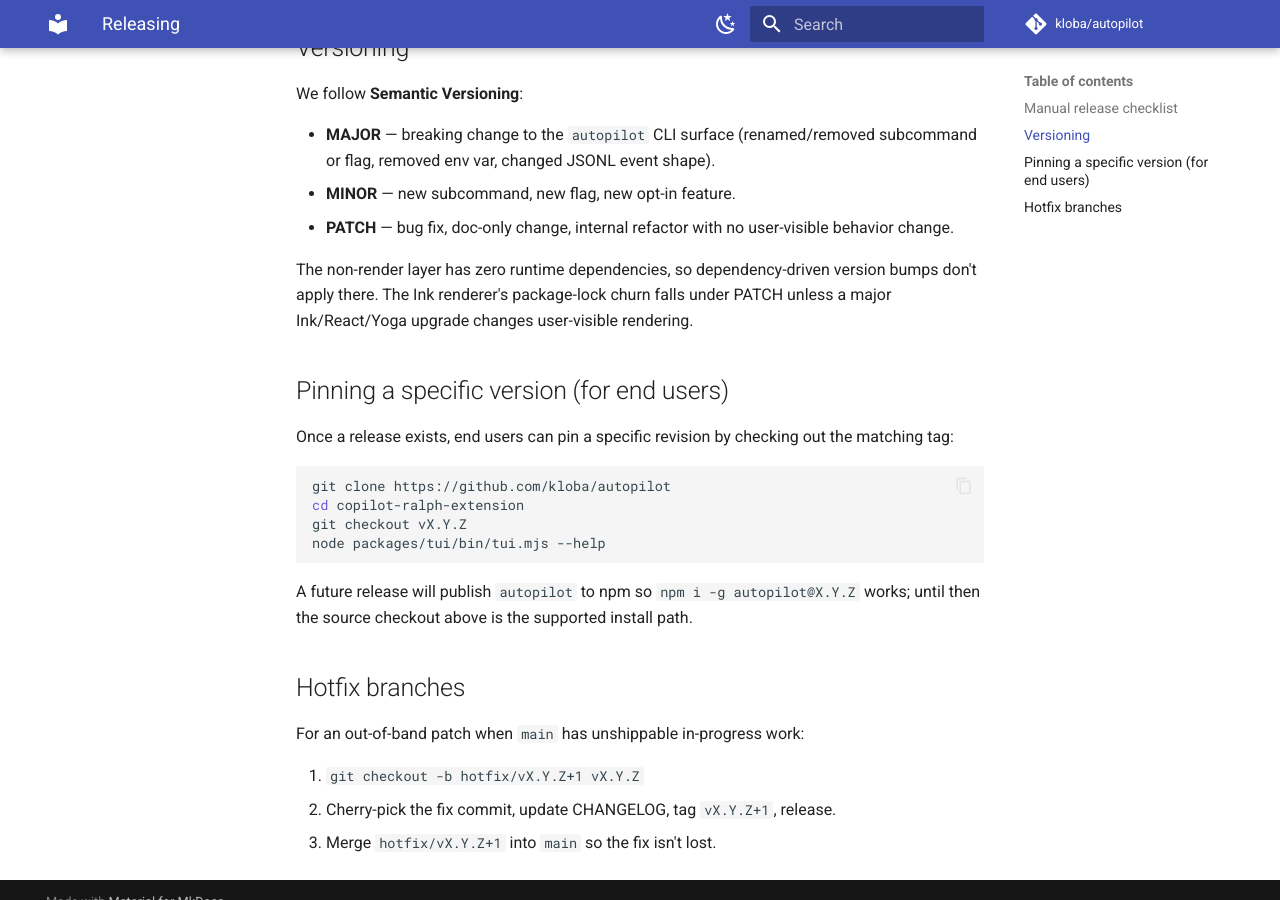
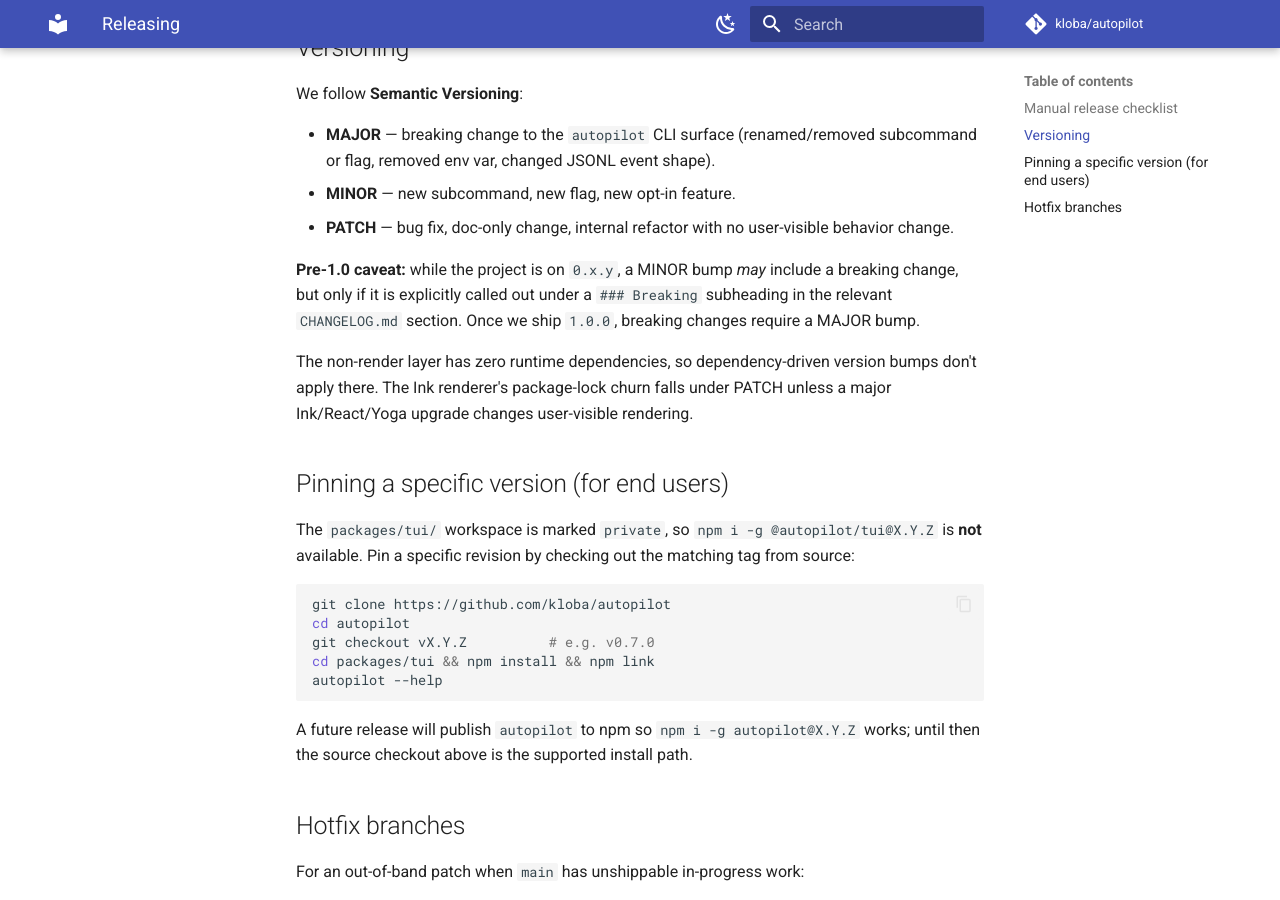
Before and after one commit to kloba/copilot-ralph-extension, an MkDocs documentation site: the page built from docs/RELEASING.md, in a window 1280 px wide and 900 px high, scrolled down 1072 px. Built offline with MkDocs 1.6.1 and Material for MkDocs 9.7.7, drawn with Linux system fonts in a browser that asks for light colours; comment, search, counter and statistics services are not loaded; some of the changed text lies outside the part shown.

Commit message:
docs(releasing): rebrand to autopilot + update for 0.7.x reality
Drop self-referential `copilot-ralph-extension` aliasing in the opening
sentence and standardise on `autopilot`. Document the pre-1.0 SemVer
caveat (`### Breaking` subheading allows MINOR-bump breaking changes
until 1.0). Replace the broken `npm i -g @autopilot/tui@X.Y.Z` pin
example — the `packages/tui/` workspace is `private` — with the
canonical source-checkout + `npm link` flow that wires up the
`autopilot` global bin.

````diff
--- a/docs/RELEASING.md
+++ b/docs/RELEASING.md
@@ -1,6 +1,6 @@
 # Releasing
 
-`copilot-ralph-extension` ships as the `autopilot` standalone TUI app. There is **no npm publish** today; releases are tagged commits on `main` plus an annotated GitHub Release page. The auto-attached source zipball / tarball is the canonical download.
+`autopilot` ships as a standalone TUI app for autonomous Copilot CLI loops. There is **no npm publish** today; releases are tagged commits on `main` plus an annotated GitHub Release page. The auto-attached source zipball / tarball is the canonical download.
 
 A tag-driven release-automation workflow ships at [`.github/workflows/release.yml`](../.github/workflows/release.yml) (see issue [#10](https://github.com/kloba/autopilot/issues/10) for the rationale). Pushing a `vX.Y.Z` tag verifies `package.json` matches the tag, asserts a matching `CHANGELOG.md` section exists, runs `npm test` + `npm run check`, and creates the GitHub Release with the matching changelog section as the body. The manual checklist below is the fallback when the workflow is unavailable or you need to cut a release out-of-band.
 
@@ -36,17 +36,20 @@
 - **MINOR** — new subcommand, new flag, new opt-in feature.
 - **PATCH** — bug fix, doc-only change, internal refactor with no user-visible behavior change.
 
+**Pre-1.0 caveat:** while the project is on `0.x.y`, a MINOR bump _may_ include a breaking change, but only if it is explicitly called out under a `### Breaking` subheading in the relevant `CHANGELOG.md` section. Once we ship `1.0.0`, breaking changes require a MAJOR bump.
+
 The non-render layer has zero runtime dependencies, so dependency-driven version bumps don't apply there. The Ink renderer's package-lock churn falls under PATCH unless a major Ink/React/Yoga upgrade changes user-visible rendering.
 
 ## Pinning a specific version (for end users)
 
-Once a release exists, end users can pin a specific revision by checking out the matching tag:
+The `packages/tui/` workspace is marked `private`, so `npm i -g @autopilot/tui@X.Y.Z` is **not** available. Pin a specific revision by checking out the matching tag from source:
 
 ```bash
 git clone https://github.com/kloba/autopilot
-cd copilot-ralph-extension
-git checkout vX.Y.Z
-node packages/tui/bin/tui.mjs --help
+cd autopilot
+git checkout vX.Y.Z          # e.g. v0.7.0
+cd packages/tui && npm install && npm link
+autopilot --help
 ```
 
 A future release will publish `autopilot` to npm so `npm i -g autopilot@X.Y.Z` works; until then the source checkout above is the supported install path.
````
